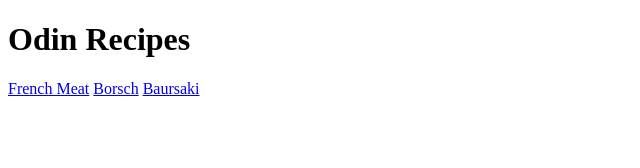
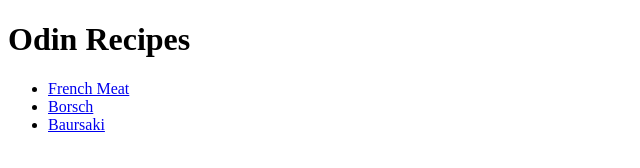
Before and after one commit to xtrphy/odin-recipes, a plain HTML site: page index.html in a window 1280 px wide. Shown: the whole page, without its empty margins (0-640 px from the left). Drawn offline with Linux system fonts and the light colour scheme.

Commit message:
Add unordered list for links to receipts

```diff
--- a/index.html
+++ b/index.html
@@ -10,9 +10,12 @@
 <body>
 
   <h1>Odin Recipes</h1>
-  <a href="recipes/french-meat.html">French Meat</a>
-  <a href="recipes/borsch.html">Borsch</a>
-  <a href="recipes/baursaks.html">Baursaki</a>
+
+  <ul>
+    <li><a href="recipes/french-meat.html">French Meat</a></li>
+    <li><a href="recipes/borsch.html">Borsch</a></li>
+    <li><a href="recipes/baursaks.html">Baursaki</a></li>
+  </ul>
 
 </body>
 
```
